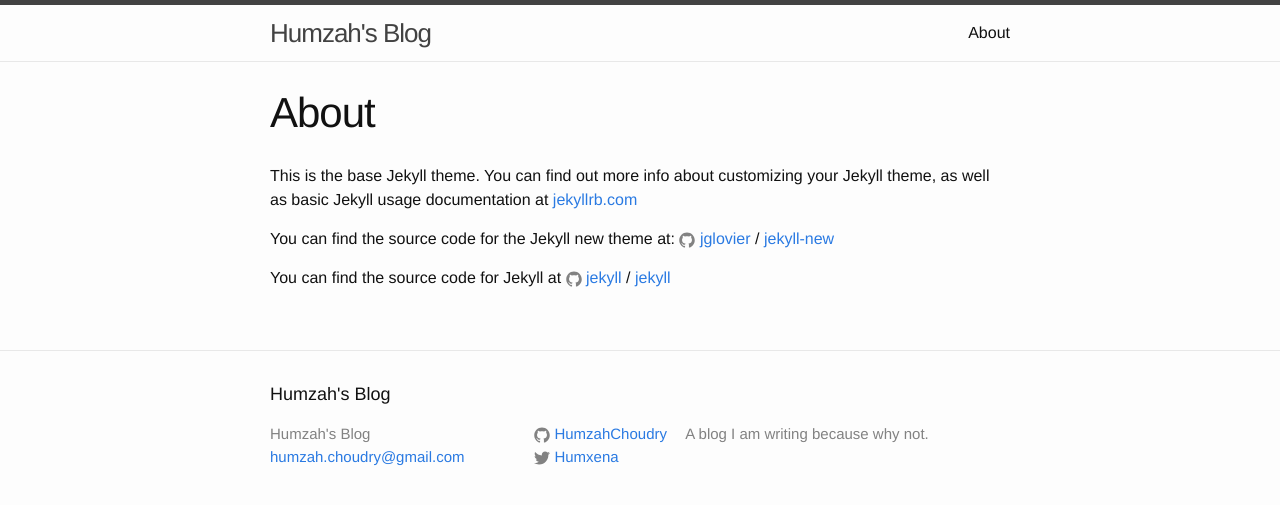
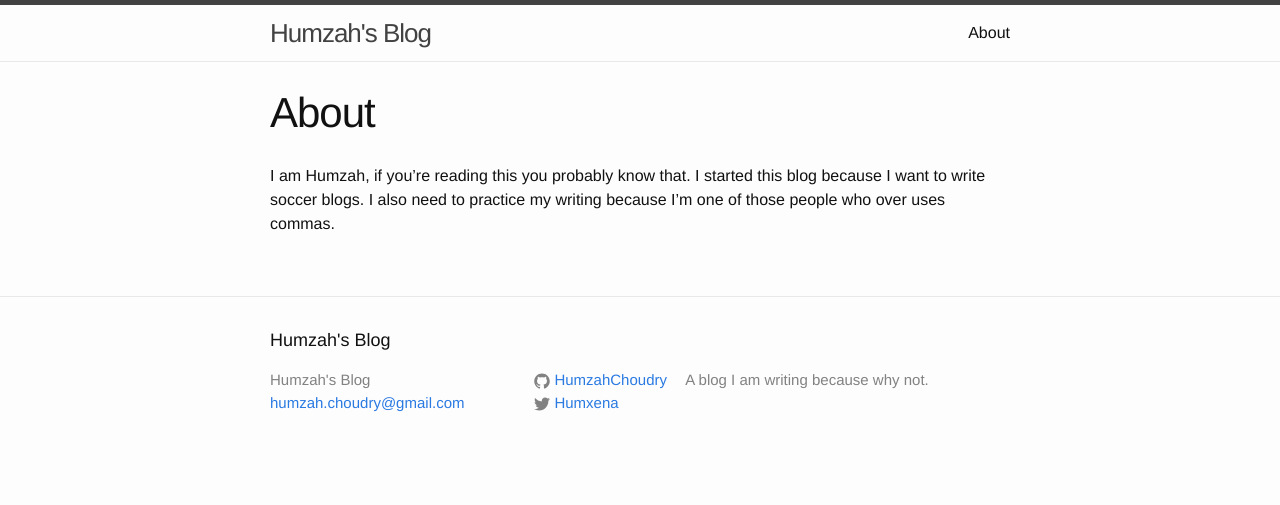
Before and after one commit to HumzahChoudry/HumzahChoudry.github.io, a Jekyll site: the page built from about.md, in a window 1280 px wide. Shown: the top 505 px of the page. Built offline with Jekyll 4.4.1, drawn with Linux system fonts in a browser that asks for light colours.

Commit message:
Update about.md

```diff
--- a/about.md
+++ b/about.md
@@ -4,12 +4,4 @@ title: About
 permalink: /about/
 ---
 
-This is the base Jekyll theme. You can find out more info about customizing your Jekyll theme, as well as basic Jekyll usage documentation at [jekyllrb.com](http://jekyllrb.com/)
-
-You can find the source code for the Jekyll new theme at:
-{% include icon-github.html username="jglovier" %} /
-[jekyll-new](https://github.com/jglovier/jekyll-new)
-
-You can find the source code for Jekyll at
-{% include icon-github.html username="jekyll" %} /
-[jekyll](https://github.com/jekyll/jekyll)
+I am Humzah, if you're reading this you probably know that. I started this blog because I want to write soccer blogs. I also need to practice my writing because I'm one of those people who over uses commas.
```
